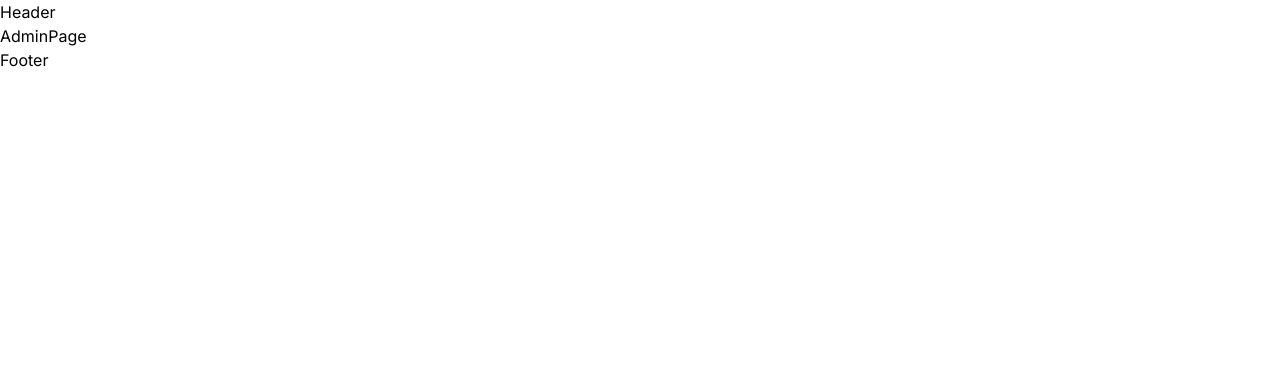
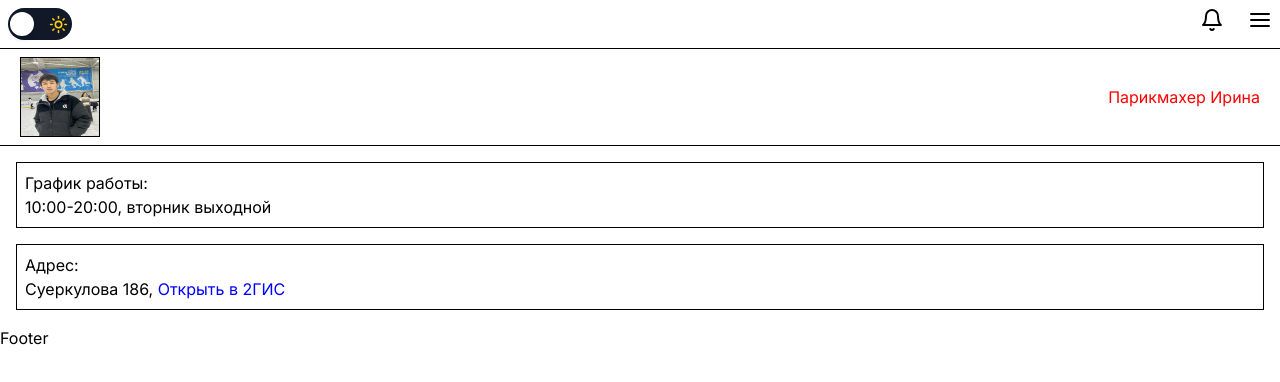
Before and after one commit to BakuEmilov/hairdresser-Irina, a Next.js app: page /admin in a window 1280 px wide. Shown: the top 382 px of the page. Built offline with nearby package versions, Linux system fonts and the light colour scheme.

Commit message:
the skeleton was made by the admin of the paenoi

```diff
--- a/src/app/admin/components/layout/Header.tsx
+++ b/src/app/admin/components/layout/Header.tsx
@@ -1,9 +1,31 @@
-import React from 'react'
+import { Bell } from "lucide-react";
+import Image from "next/image";
+import Profile from "../../../../../public/assets/profile.jpg";
+import MenuDropdown from "../menu/Menu";
+import ToggleTheme from "../toggle-theme/ToggleTheme";
 
 const Header = () => {
   return (
-    <div>Header</div>
-  )
-}
+    <nav>
+      <div className="flex justify-between border-b border-black p-2">
+        <ToggleTheme />
+
+        <div className="flex gap-x-6">
+          <Bell />
+          <MenuDropdown />
+        </div>
+      </div>
+
+      <div className="flex items-center justify-between px-5 py-2 border-b border-black">
+        <Image
+          src={Profile}
+          alt="profile"
+          className="border border-black w-[80px] h-[80px]"
+        />
+        <h1 className="dark:text-[red]">Парикмахер Ирина</h1>
+      </div>
+    </nav>
+  );
+};
 
 export default Header;
--- /dev/null
+++ b/src/app/admin/components/layout/Information.tsx
@@ -0,0 +1,25 @@
+import React from "react";
+
+const Information = () => {
+  return (
+    <div>
+      <div className="border border-black m-4 p-2 ">
+        <h1>График работы:</h1>
+        <p>
+          10:00-20:00, <span>вторник</span> выходной
+        </p>
+      </div>
+      <div className="border border-black m-4 p-2 ">
+        <h1>Адрес:</h1>
+        <p>
+          Суеркулова 186,{" "}
+          <span className="text-[blue]">
+            <a href="@">Открыть в 2ГИС</a>
+          </span>
+        </p>
+      </div>
+    </div>
+  );
+};
+
+export default Information;
--- /dev/null
+++ b/src/app/admin/components/menu/Menu.tsx
@@ -0,0 +1,20 @@
+import { Menu, MenuButton, MenuItem, MenuList } from "@chakra-ui/react";
+import { AlignJustify } from "lucide-react";
+
+const MenuDropdown = () => {
+  return (
+    <div>
+      <Menu>
+        <MenuButton>
+          <AlignJustify/>
+        </MenuButton>
+        <MenuList className="bg-white border border-black px-4 py-2 leading-loose">
+          <MenuItem className="text-[14px]">Настройки</MenuItem>
+          <MenuItem className="text-[14px]">Выйти</MenuItem>
+        </MenuList>
+      </Menu>
+    </div>
+  );
+};
+
+export default MenuDropdown;
--- /dev/null
+++ b/src/app/admin/components/toggle-theme/ToggleTheme.tsx
@@ -0,0 +1,41 @@
+"use client";
+
+import { useEffect, useState } from "react";
+
+import { Sun } from "lucide-react";
+import { Moon } from "lucide-react";
+
+const ToggleTheme = () => {
+  const [darkMode, setDarkMode] = useState(true);
+
+  useEffect(() => {
+    const theme = localStorage.getItem("theme");
+    if (theme === "dark") setDarkMode(true);
+  }, []);
+
+  useEffect(() => {
+    if (darkMode) {
+      document.documentElement.classList.add("dark");
+      localStorage.setItem("theme", "dark");
+    } else {
+      document.documentElement.classList.remove("dark");
+      localStorage.setItem("theme", "light");
+    }
+  }, [darkMode]);
+
+  return (
+    <div
+      className="relative w-16 h-8 flex items-center dark:bg-gray-900 bg-teal-500 cursor-pointer rounded-full p-1"
+      onClick={() => setDarkMode(!darkMode)}
+    >
+      <Moon className="text-white" size={19} />
+      <div
+        className="absolute bg-white w-6 h-6 rounded-full shadow-md transform transition-transform duration-300"
+        style={darkMode ? { left: "2px" } : { right: "2px" }}
+      ></div>
+      <Sun className="ml-auto text-yellow-400" size={19}/>
+    </div>
+  );
+};
+
+export default ToggleTheme;
--- a/src/app/admin/page.tsx
+++ b/src/app/admin/page.tsx
@@ -1,10 +1,11 @@
 import React from "react";
 import AdminLayout from "./components/layout/AdminLayout";
+import Information from "./components/layout/Information";
 
 const AdminPage = () => {
   return (
     <AdminLayout>
-      <div>AdminPage</div>
+      <Information/>
     </AdminLayout>
   );
 };
--- a/tailwind.config.ts
+++ b/tailwind.config.ts
@@ -6,13 +6,13 @@ const config: Config = {
     "./src/components/**/*.{js,ts,jsx,tsx,mdx}",
     "./src/app/**/*.{js,ts,jsx,tsx,mdx}",
   ],
+  darkMode: "class",
   theme: {
     extend: {
-      backgroundImage: {
-        "gradient-radial": "radial-gradient(var(--tw-gradient-stops))",
-        "gradient-conic":
-          "conic-gradient(from 180deg at 50% 50%, var(--tw-gradient-stops))",
-      },
+      colors: {
+        "dark": '#232A3C',
+        "medium": '#293245'
+      }
     },
   },
   plugins: [],
```
